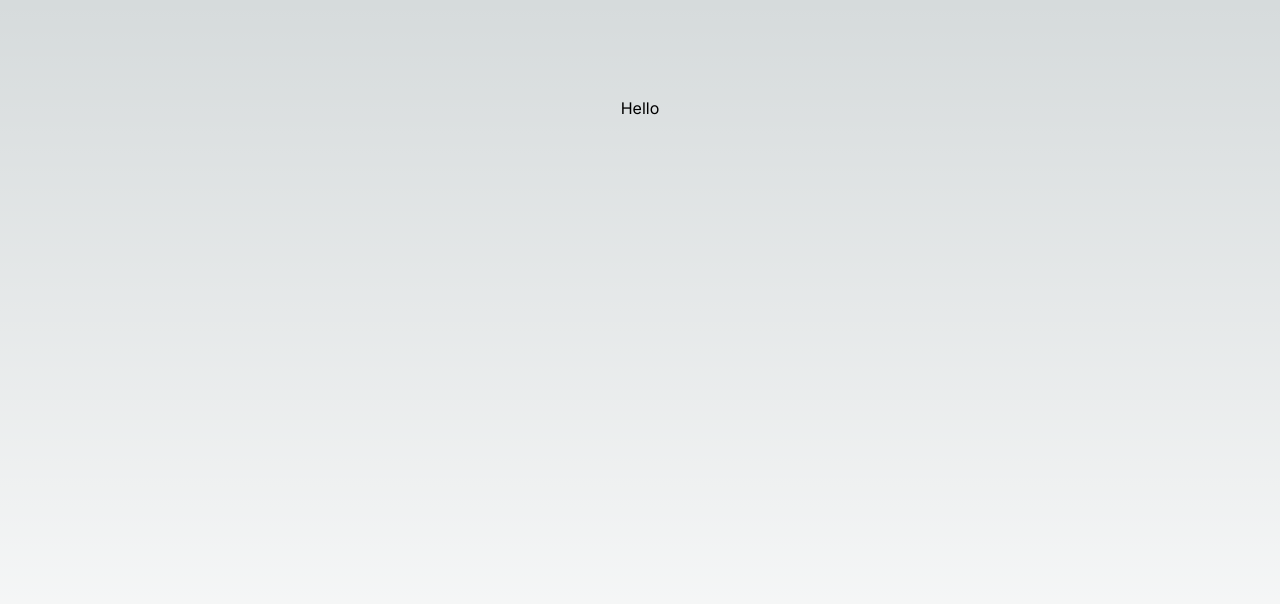
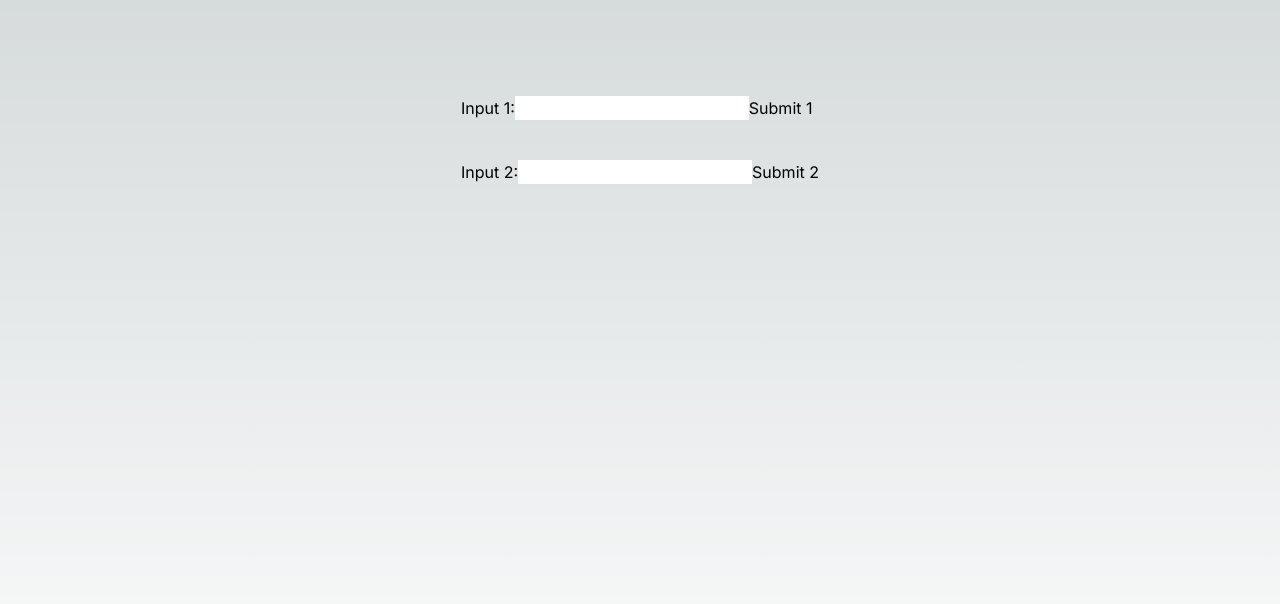
Before and after one commit to sulusolutions/l402-explorer, a Next.js app: page / in a window 1280 px wide. Shown: the top 604 px of the page. Built offline with nearby package versions, Linux system fonts and the light colour scheme.

Commit message:
Adds initial functionality

```diff
--- a/src/components/explorerHome.tsx
+++ b/src/components/explorerHome.tsx
@@ -1,7 +1,90 @@
-import React from "react";
+import React, { useState } from "react";
+import { useForm } from "react-hook-form";
 
 const ExplorerHome = () => {
-  return <h1>Hello</h1>;
+  const { register, handleSubmit, getValues } = useForm();
+  const [url, setUrl] = useState<string | null>(null);
+  const [preImage, setPreImage] = useState<string | null>(null);
+  const [invoice, setInvoice] = useState<string | null>(null);
+  const [macaroon, setMacaroon] = useState<string | null>(null);
+  const [apiResponse, setApiResponse] = useState<string | null>(null);
+
+  const parseHeader = (header: any) => {
+    const macaroonRegex = /macaroon="([^"]+)"/;
+    const invoiceRegex = /invoice="([^"]+)"/;
+
+    const macaroonMatch = header.match(macaroonRegex);
+    const invoiceMatch = header.match(invoiceRegex);
+
+    return {
+      macaroon: macaroonMatch ? macaroonMatch[1] : null,
+      invoice: invoiceMatch ? invoiceMatch[1] : null,
+    };
+  };
+
+  const getResponse = async (preImage: string) => {
+    try {
+      if (url) {
+        const response = await fetch(url, {
+          method: "GET",
+          headers: {
+            "Authorization": `L402 ${macaroon}:${preImage}`,
+          },
+        });
+        const result = await response.json();
+        console.log({ result });
+        setApiResponse(result);
+      }
+    } catch (error) {
+      alert(error);
+    }
+  };
+
+  const getInvoice = async (url: string) => {
+    try {
+      const response = await fetch(url);
+      const headersData = Object.fromEntries(response.headers.entries());
+      const { macaroon, invoice } = parseHeader(
+        headersData["www-authenticate"]
+      );
+      setInvoice(invoice);
+      setMacaroon(macaroon);
+      console.log({ invoice, macaroon });
+    } catch (error) {
+      alert(error);
+    }
+  };
+
+  const onSubmit1 = (data: any) => {
+    console.log("Form 1 submitted with data:", data);
+    setUrl(data.input1);
+    getInvoice(data.input1);
+  };
+
+  const onSubmit2 = (data: any) => {
+    console.log("Form 2 submitted with data:", data);
+    setPreImage(data.input2);
+    getResponse(data.input2);
+  };
+
+  return (
+    <div className="flex flex-col gap-10">
+      <form onSubmit={handleSubmit(onSubmit1)}>
+        <div>
+          <label htmlFor="input1">Input 1:</label>
+          <input id="input1" {...register("input1")} />
+          <button type="submit">Submit 1</button>
+        </div>
+      </form>
+      <form onSubmit={handleSubmit(onSubmit2)}>
+        <div>
+          <label htmlFor="input2">Input 2:</label>
+          <input id="input2" {...register("input2")} />
+          <button type="submit">Submit 2</button>
+        </div>
+      </form>
+    </div>
+  );
 };
 
 export default ExplorerHome;
```
Also changed, not shown: package.json (+4 -3 lines), 1 other file (tests, documents, lock files or other folders).
